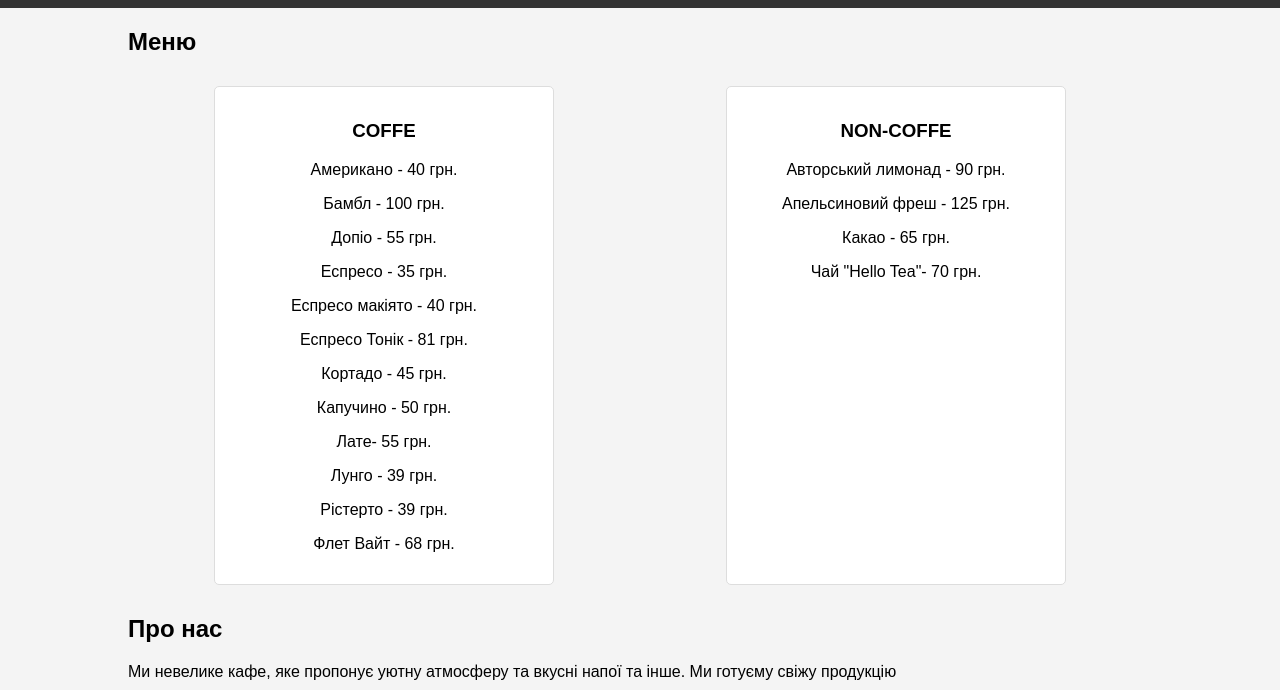
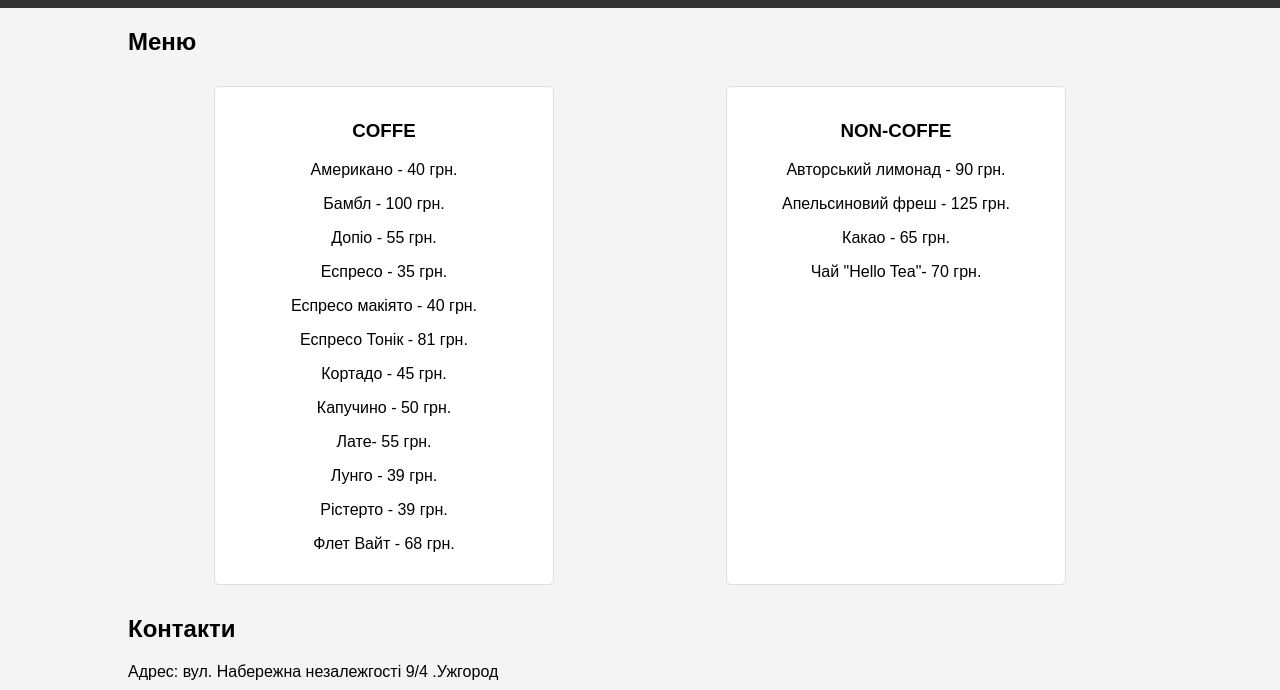
Before and after one commit to gggggggggggggggggggghh/Valentun, a plain HTML site: page index.html in a window 1280 px wide. Shown: the part 110-800 px from the top of the page. Drawn offline with Linux system fonts and the light colour scheme.

Commit message:
Update index.html

```diff
--- a/index.html
+++ b/index.html
@@ -106,12 +106,6 @@
                 </div>
             </div>
         </section>
-
-        <section id="about">
-            <h2>Про нас</h2>
-            <p>Ми невелике кафе, яке пропонує уютну атмосферу та вкусні напої та інше. Ми готуєму свіжу продукцію  </p>
-        </section>
-
         <section id="contact">
             <h2>Контакти</h2>
             <p>Адрес: вул. Набережна незалежгості 9/4 .Ужгород</p>
```
